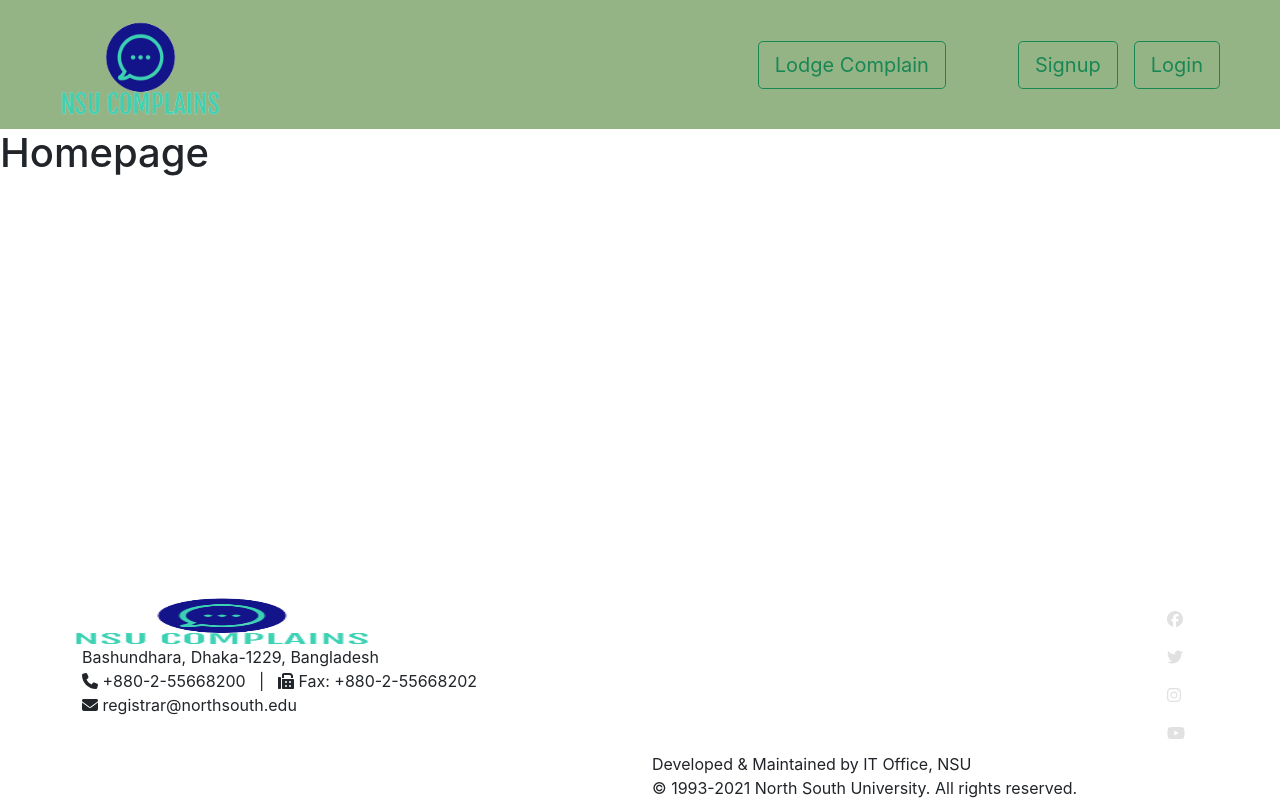
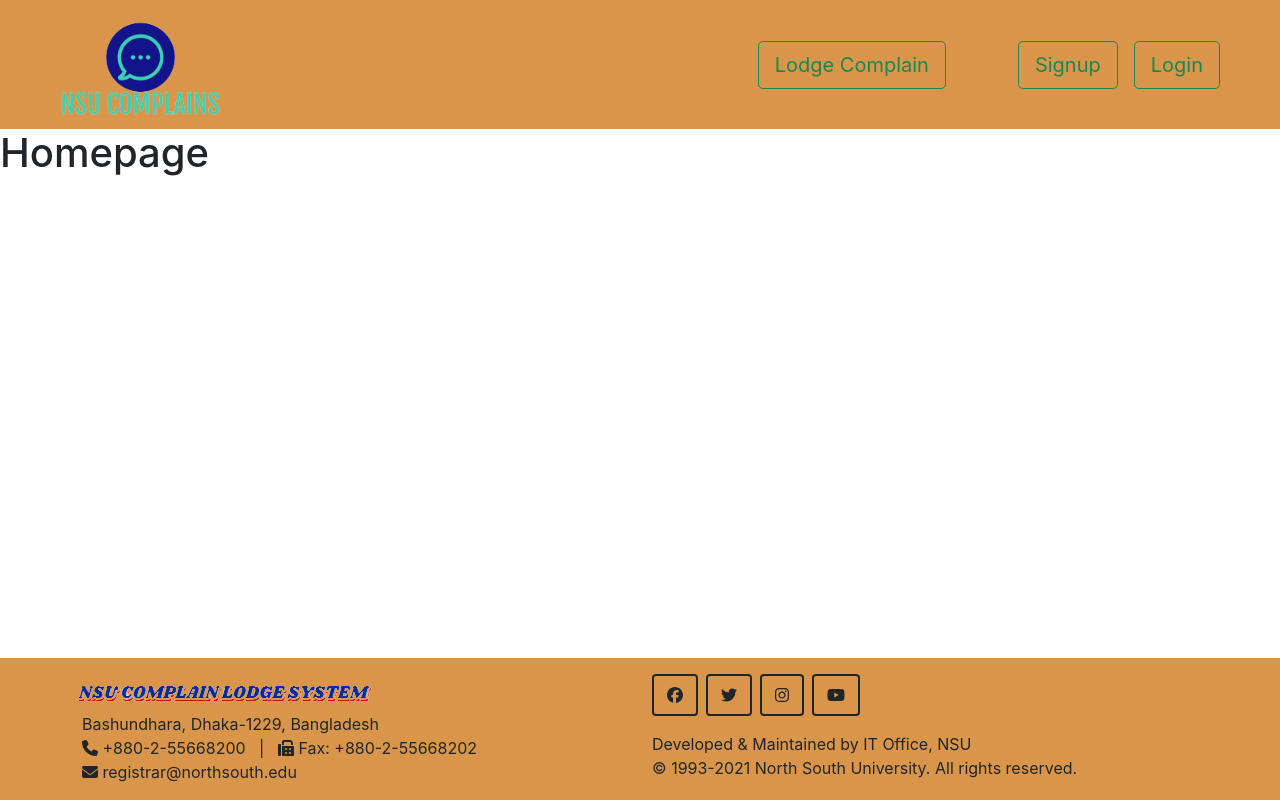
Before and after one commit to Moumi00/NSU-Complaint-Lodge-System, a React (Create React App) app in the folder frontend/: page / in a window 1280 px wide. Built offline with nearby package versions, Linux system fonts and the light colour scheme.

Commit message:
footer and navbar updated

```diff
--- a/frontend/package.json
+++ b/frontend/package.json
@@ -4,6 +4,7 @@
   "private": true,
   "dependencies": {
     "@fortawesome/fontawesome-svg-core": "^1.3.0",
+    "@fortawesome/free-brands-svg-icons": "^6.0.0",
     "@fortawesome/free-solid-svg-icons": "^6.0.0",
     "@fortawesome/react-fontawesome": "^0.1.17",
     "@testing-library/jest-dom": "^5.16.2",
--- a/frontend/src/Components/footer.jsx
+++ b/frontend/src/Components/footer.jsx
@@ -2,77 +2,76 @@ import React, { useState } from "react";
 import { FontAwesomeIcon } from "@fortawesome/react-fontawesome";
 import { faEnvelope, faFax, faPhone } from "@fortawesome/free-solid-svg-icons";
 import {
-    faFacebook,
-    faInstagram,
-    faTwitter,
-    faYoutube,
-  } from "@fortawesome/free-brands-svg-icons";
-
+  faFacebook,
+  faInstagram,
+  faTwitter,
+  faYoutube,
+} from "@fortawesome/free-brands-svg-icons";
 
 function Footer() {
   return (
-    <footer class="footer full-color">
+    <footer class="footer primary-color pt-3">
       <div class="container">
         <div class="row">
           <div class="col-md-6">
             <img
-              src={require("../Assets/logo.png")}
+              src={require("../Assets/footer-logo.png")}
               style={{width:"300px",marginTop:"0px",marginLeft:"-10px", maxHeight:"50px"}}
             >
             </img>
             <p>
               Bashundhara, Dhaka-1229, Bangladesh
               <br />
-              <FontAwesomeIcon icon={faPhone}/> +880-2-55668200
-              &nbsp;&nbsp;|&nbsp;&nbsp; <FontAwesomeIcon icon={faFax}/> Fax:
+              <FontAwesomeIcon icon={faPhone} /> +880-2-55668200
+              &nbsp;&nbsp;|&nbsp;&nbsp; <FontAwesomeIcon icon={faFax} /> Fax:
               +880-2-55668202
               <br />
-              <FontAwesomeIcon icon={faEnvelope}/> registrar@northsouth.edu
+              <FontAwesomeIcon icon={faEnvelope} /> registrar@northsouth.edu
             </p>
           </div>
           <div class="col-md-6">
-            <div class="social-box">
-              <ul class="social-list">
-                <li>
+            <div class="">
+              <ul class="list-group list-group-horizontal mb-3">
+                <li class="border border-2 rounded border-dark me-2">
                   <a
                     href="https://www.facebook.com/NorthSouthUniversity"
                     class="btn btn-default social-icon"
                     target="_blank"
                   >
-                    <FontAwesomeIcon icon={faFacebook}/>
+                    <FontAwesomeIcon icon={faFacebook} />
                   </a>
                 </li>
-                <li>
+                <li class="border border-2 rounded border-dark me-2">
                   <a
                     href="https://twitter.com/NorthSouthU"
                     class="btn btn-default social-icon"
                     target="_blank"
                   >
-                    <FontAwesomeIcon icon={faTwitter}/>
+                    <FontAwesomeIcon icon={faTwitter} />
                   </a>
                 </li>
-                <li>
+                <li class="border border-2 rounded border-dark me-2">
                   <a
                     href="https://www.instagram.com/NorthSouthUniversity/"
                     class="btn btn-default social-icon"
                     target="_blank"
                   >
-                    <FontAwesomeIcon icon={faInstagram}/>
+                    <FontAwesomeIcon icon={faInstagram} />
                   </a>
                 </li>
-                <li>
+                <li class="border border-2 rounded border-dark">
                   <a
                     href="https://www.youtube.com/NorthSouthUniversity"
                     class="btn btn-default social-icon"
                     target="_blank"
                   >
-                    <FontAwesomeIcon icon={faYoutube}/>
+                    <FontAwesomeIcon icon={faYoutube} />
                   </a>
                 </li>
               </ul>
               <div class="clearfix"></div>
             </div>
-            <div class="copyright">
+            <div>
               Developed & Maintained by IT Office, NSU
               <br /> &copy; 1993-2021 North South University. All rights
               reserved.
--- a/frontend/src/Components/navbar.jsx
+++ b/frontend/src/Components/navbar.jsx
@@ -1,3 +1,5 @@
+import { faBars } from "@fortawesome/free-solid-svg-icons";
+import { FontAwesomeIcon } from "@fortawesome/react-fontawesome";
 import React, { useState } from "react";
 
 function Navbar() {
@@ -14,7 +16,7 @@ function Navbar() {
             ></img>
           </a>
           <button
-            class="navbar-toggler"
+            class="navbar-toggler border border-dark"
             type="button"
             data-bs-toggle="collapse"
             data-bs-target="#navbarSupportedContent"
@@ -22,7 +24,9 @@ function Navbar() {
             aria-expanded="false"
             aria-label="Toggle navigation"
           >
-            <span class="navbar-toggler-icon"></span>
+            <span class="navbar-toggler-icon d-flex justify-content-center align-items-center">
+              <FontAwesomeIcon icon={faBars} />
+            </span>
           </button>
           <div class="collapse navbar-collapse" id="navbarSupportedContent">
             <ul className="navbar-nav ms-auto">
--- a/frontend/src/index.css
+++ b/frontend/src/index.css
@@ -12,24 +12,18 @@ code {
     monospace;
 }
 
+/* .primary-color {
+  background-color: #95b486;
+} */
+
 .primary-color {
-  background-color: #95b486;
-}
-
-.social-box ul {
-  float: right;
-  margin-bottom: 0;
-  margin-top: 5px;
-}
-
-.social-list li a {
-  color: #e1e1e1;
+  background-color: #d9964a;
 }
 
 ul {
   list-style: none;
 }
 
-li {
-  vertical-align: baseline;
+li:hover{
+  opacity: 50%;
 }
```
Also changed, not shown: frontend/src/Assets/footer-logo.png (added), 1 other file (tests, documents, lock files or other folders).
